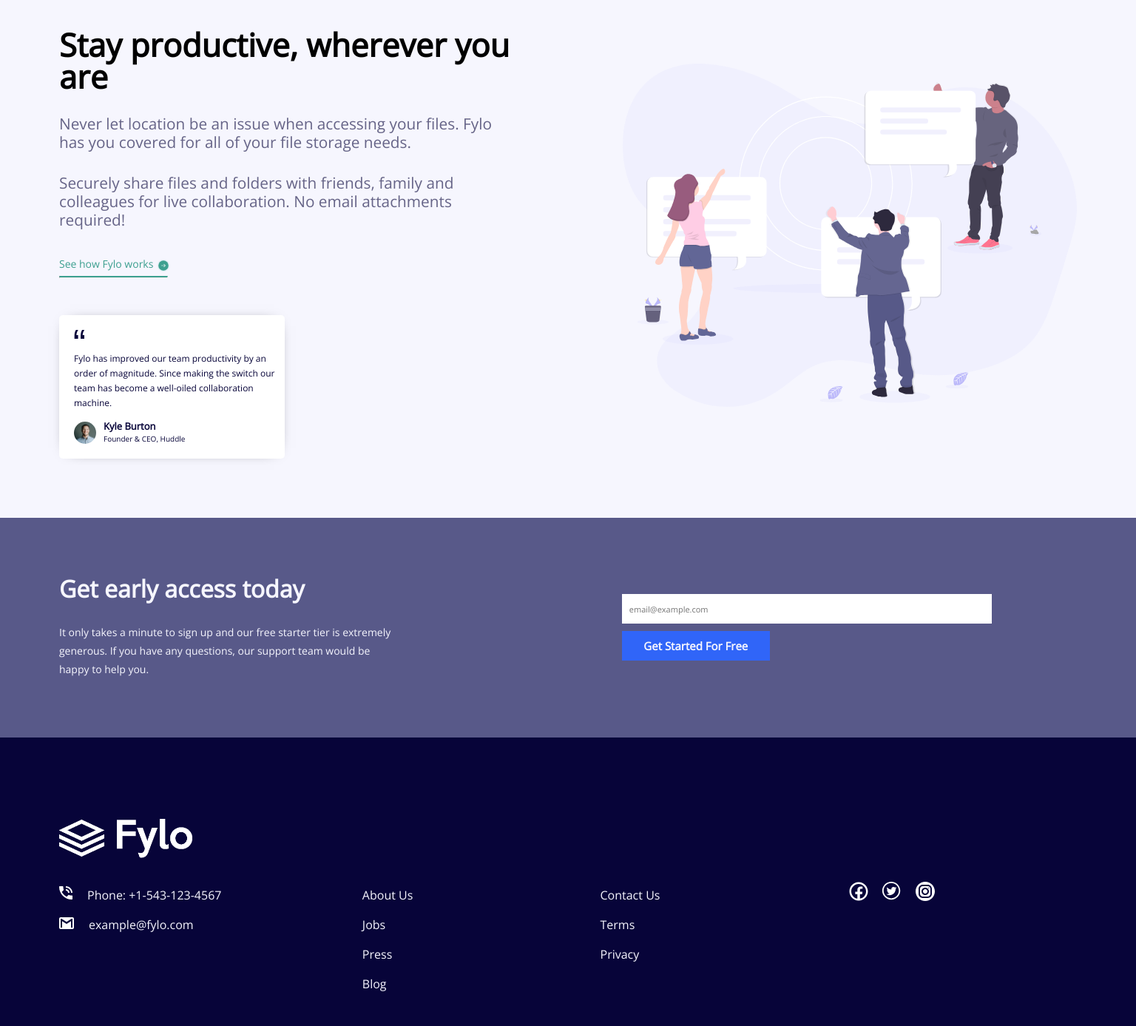
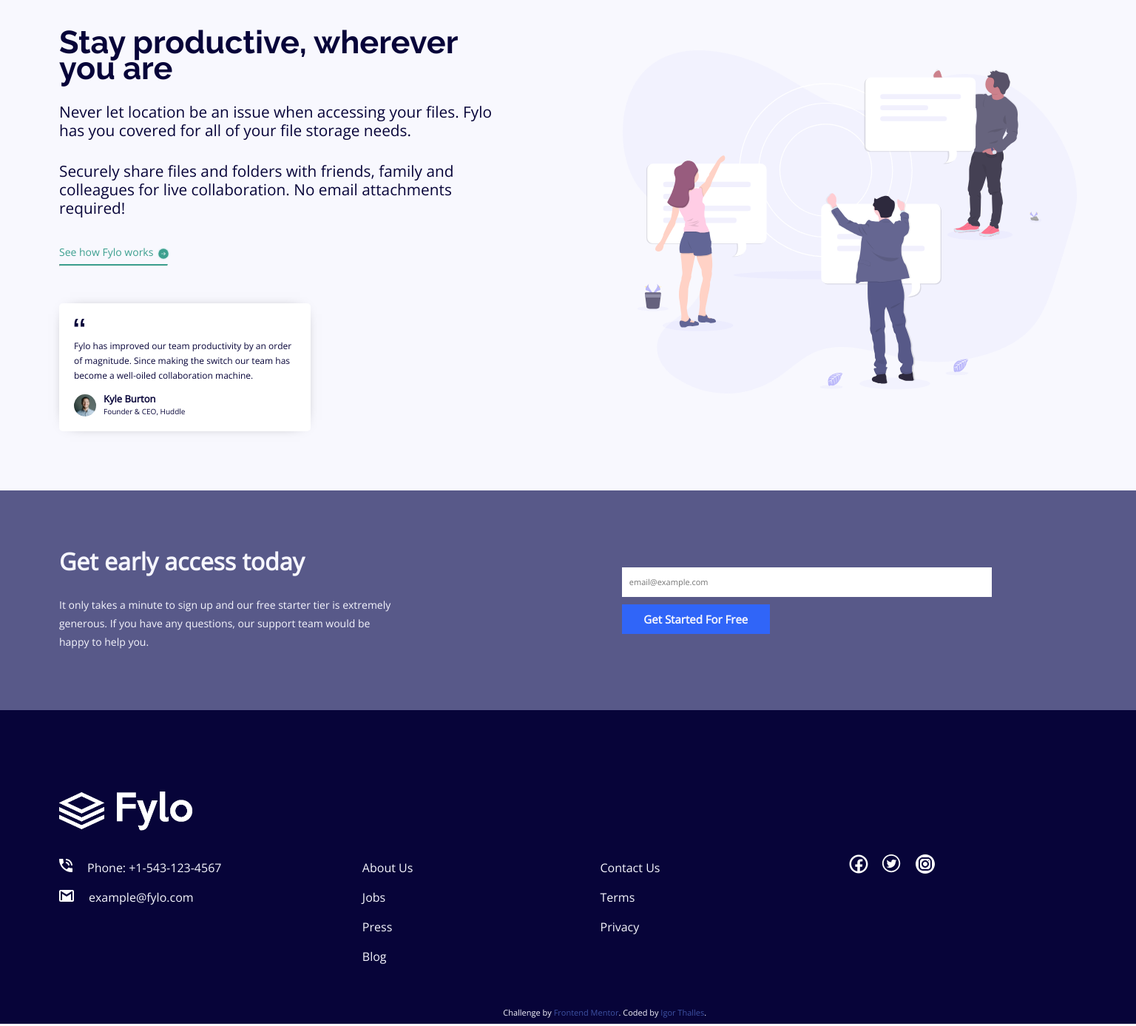
Before and after one commit to ithalles/fylo-landing-page-challange, a plain HTML site: page index.html in a window 1536 px wide. Shown: the part 980-2367 px from the top of the page at 74% size. Drawn offline with nearby package versions, Linux system fonts and the light colour scheme.

Commit message:
Update
Fix:
- added max-width;
- aria-hidden
- fixes on background color, text...

```diff
--- a/index.html
+++ b/index.html
@@ -30,6 +30,7 @@
   <main>
 
     <section class="primary-section">
+
       <div class="primary-section__box-image">
         <img src="images/illustration-1.svg" alt="" class="background-image-1">
       </div>
@@ -41,7 +42,7 @@
           Access them wherever you need, share and collaborate with friends,
           family, and co-workers.</p>
 
-        <input type="email" input= "email" class="email-box" placeholder="Enter your email." required>
+        <input type="email" class="email-box" placeholder="Enter your email." required>
         <input type="submit" value="Get Started" class="submit-box">
       </div>
 
@@ -113,7 +114,8 @@
 
 
   <footer>
-    <img src="/images/logo-footer.png" alt="" class="footer-logo">
+    <div class="footer__box">
+      <img src="/images/logo-footer.png" alt="" class="footer-logo">
 
     <div class="footer__contact">
       <p class="footer__contact-phone">Phone: +1-543-123-4567</p>
@@ -133,9 +135,9 @@
     </ul>
 
     <ul class="footer__social">
-      <li><a href="#" class="footer__social-facebook"></a></li>
-      <li><a href="#" class="footer__social-twitter"></a></li>
-      <li><a href="#" class="footer__social-instagram"></a></li>
+      <li><a href="#" class="footer__social-facebook"  aria-hidden=”true”></a></li>
+      <li><a href="#" class="footer__social-twitter"  aria-hidden=”true”></a></li>
+      <li><a href="#" class="footer__social-instagram"  aria-hidden=”true”></a></li>
 
     </ul>
 
@@ -143,6 +145,8 @@
       Challenge by <a href="https://www.frontendmentor.io?ref=challenge" target="_blank">Frontend Mentor</a>.
       Coded by <a href="https://github.com/ithalles">Igor Thalles</a>.
     </p>
+    </div>
+
   </footer>
 </body>
 </html>
--- a/style.css
+++ b/style.css
@@ -11,7 +11,7 @@
     --desaturated-blue: hsl(238, 22%, 44%);
     --bright-blue: hsl(224, 93%, 58%);
     --moderate-cyan:hsl(170, 45%, 43%);
-
+    --this-color-was-lacking: #f8f8fe;
 
 }
 
--- a/styles/footer.css
+++ b/styles/footer.css
@@ -3,6 +3,7 @@ footer {
     flex-direction: column;
     background-color: var(--very-dark-blue);
     padding: 40px;
+
 }
 
 .footer-logo {
@@ -42,6 +43,7 @@ footer {
 .footer__social-facebook {
     content: url(/images/icons8-facebook-circled.svg);
 
+
 }
 .footer__social-twitter {
     content: url(/images/icons8-twitter-circled.svg);
@@ -62,10 +64,19 @@ footer {
 .attribution a { color: hsl(228, 45%, 44%); }
 
 @media screen and (min-width: 1440px) {
+
     footer {
+        margin: auto;
+        max-width: 1600px;
+        padding: 0;
+    }
+
+    .footer__box {
         padding: 80px 80px 10px 80px;
         display: grid;
         grid-template-columns: repeat(4, auto);
+
+
     }
 
     .footer-logo {
--- a/styles/header.css
+++ b/styles/header.css
@@ -6,6 +6,7 @@
     flex-direction: row;
     font-family: "Raleway", "open-sans";
     font-weight: 400;
+
 }
 
 .header__logo {
@@ -28,5 +29,7 @@
     }
     .main-header {
         padding: 80px 80px 40px 80px;
+        max-width: 1600px;
+        margin: auto;
     }
 }
--- a/styles/main.css
+++ b/styles/main.css
@@ -56,7 +56,7 @@ main {
     font-family: "Raleway";
     font-weight: 700;
     font-size: 15px;
-    box-shadow: 0 5px 10px grey ;
+
 }
 
 .secundary-section {
@@ -85,10 +85,17 @@ main {
 
 .secundary-title {
     text-align: center;
-    font-family: "Open Sans";
+
     font-weight: 700;
     margin-top: 100px;
-    font-size: 17px;
+
+
+    font-size: 25px;
+
+
+    color: var(--very-dark-blue);
+    line-height: 35px;
+    font-family: "Raleway", "Open Sans";
 }
 
 .secundary__box-text {
@@ -104,7 +111,7 @@ main {
     flex-direction: column;
     align-items: center;
     color: var(--very-dark-blue);
-    opacity: .6;
+
     line-height: 25px;
     font-size: 15px;
 
@@ -147,12 +154,12 @@ main {
 }
 
 .secundary-text__box-testimonial {
-    width: 285px;
+    width: 300px;
     background-color: white;
     display: flex;
     flex-direction: column;
     gap: 15px;
-    padding: 20px 0 20px 20px;
+    padding: 20px 20px 20px 20px;
     box-shadow: 0 0 20px -15px ;
     margin-top: 50px;
     border-radius: 5px;
@@ -258,6 +265,7 @@ main {
         flex-direction: row-reverse;
         align-items: center;
         padding: 40px 80px 80px 80px;
+        max-width: 1440px;
 
     }
 
@@ -273,6 +281,7 @@ main {
         text-align: initial;
         padding-right: 100px;
     }
+
 
     .background-image-1 {
         margin-top: 0px;
@@ -297,16 +306,19 @@ main {
         background-size: cover;
         height: 100px;
         width: 100%;
+        max-width: 1600px;
     }
 
     .secundary-section {
-        background-color: var(--light-grayish-blue);
+        background-color: var(--this-color-was-lacking);
         width: 100%;
         display: flex;
         flex-direction: row-reverse;
         align-items: center;
         justify-content:space-between;
         padding: 0;
+        max-width: 1600px;
+
 
 
     }
@@ -347,6 +359,7 @@ main {
         width: 100%;
         display: flex;
         flex-direction: row;
+        max-width: 1600px;
 
     }
 
```
